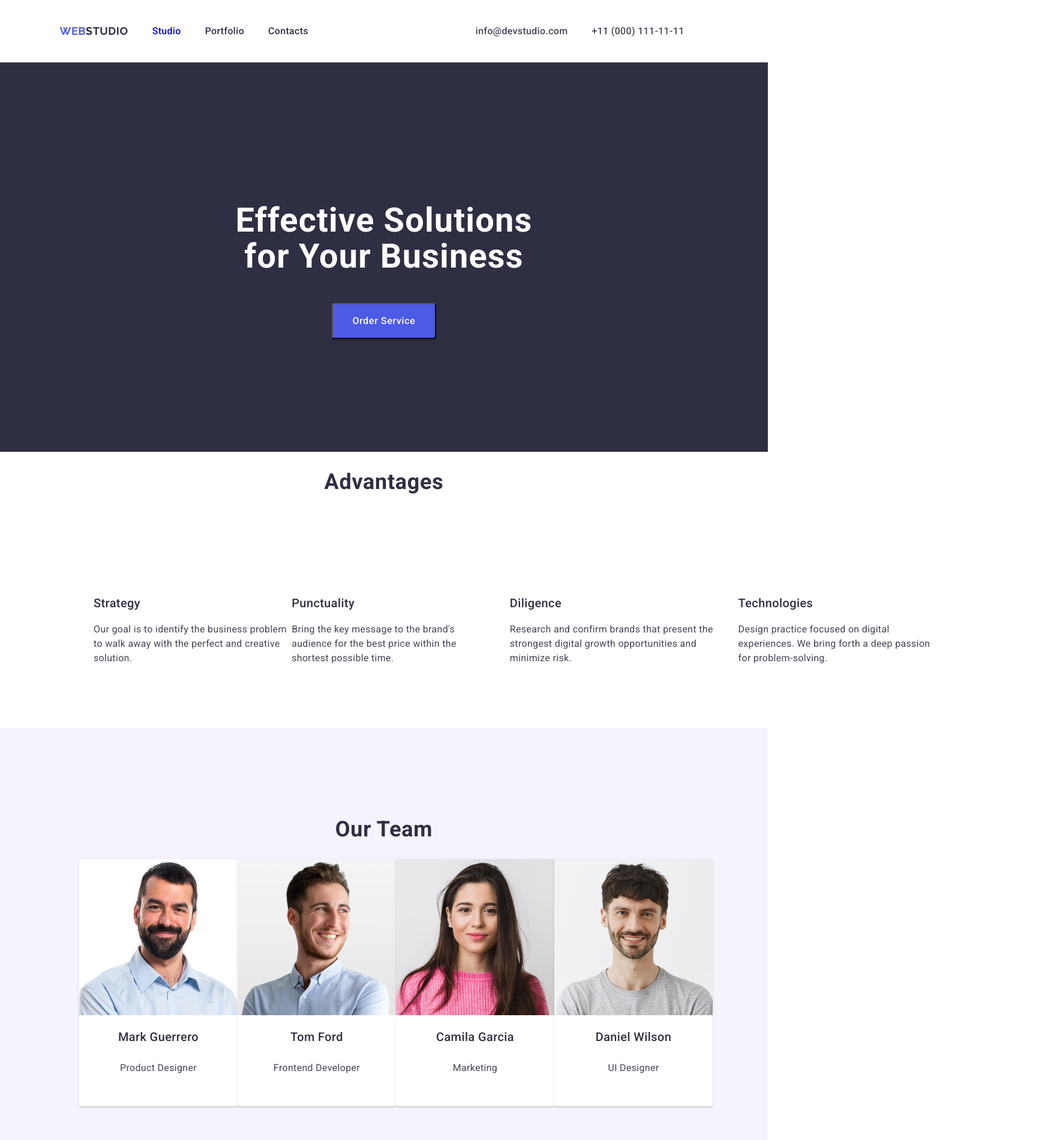
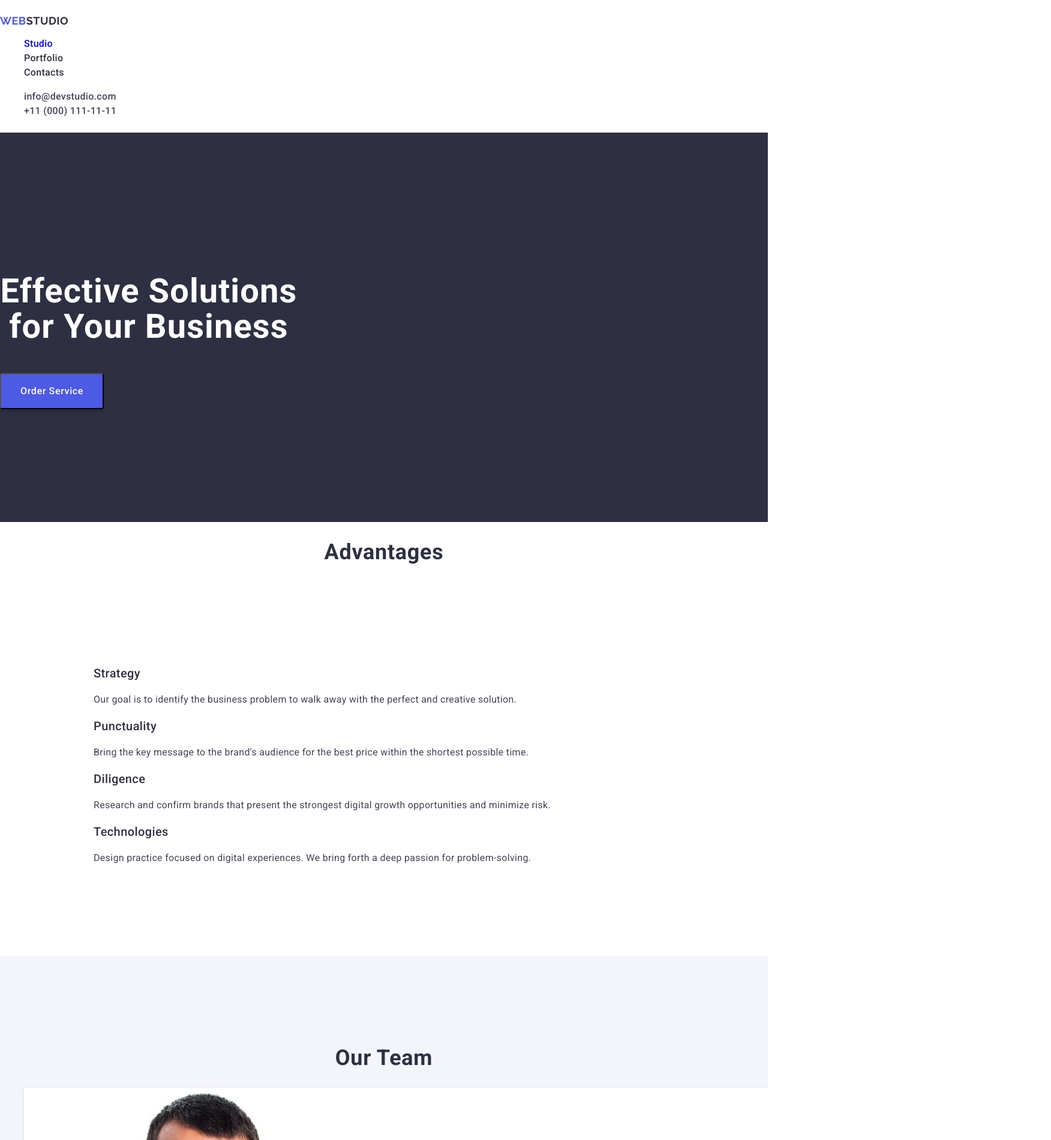
Before and after one commit to Kostiantyn1921/goit-markup-hw-02, a plain HTML site: page index.html in a window 1280 px wide. Shown: the top 1900 px of the page at 60% size, 1752 px wide, since content can reach past the window. Drawn offline with Linux system fonts and the light colour scheme.

Commit message:
correct main conditions

```diff
--- a/css/style.css
+++ b/css/style.css
@@ -7,8 +7,6 @@ body {
 }
 
 header {
-    display: flex;
-    align-items:center;
     justify-content: flex-start;
     margin-top: 24px;
     margin-bottom: 24px;
@@ -48,8 +46,6 @@ span {
     color: #2e2f42;
 }
 nav {
-    display: flex;
-    align-items: flex-start;
     justify-content: flex-start;
     flex-direction: row;
     color: #2e2f42;
@@ -129,16 +125,11 @@ a:visited {
 
 ul {
     list-style-type:  none;
-    display: flex;
-    align-items: flex-start;
     justify-content: flex-start;
-    flex-direction: row;
 }
 
 .main-section {
     background-color: #2e2f42;
-    display: flex;
-    align-items: center;
     justify-content: center;
     flex-direction: column;
     padding-top: 188px;
@@ -186,9 +177,6 @@ button {
 }
 
 .option {
-    width: 1440px;
-    height: 104px;
-    display: flex;
     justify-content: center;
     padding-top: 120px;
     padding-left: 156px;
@@ -213,8 +201,6 @@ button {
 }
 
 .team-row {
-    display: flex;
-    align-items: center;
     justify-content: center;
     flex-direction: row;
 }
@@ -226,14 +212,12 @@ button {
 .team-row-block {
     border-radius: 0 0 4px 4px;
     padding: 0px 0px 32px 0px;
-    width: 264px;
-    height: 380px;
     box-shadow: 0 2px 1px 0 rgba(46, 47, 66, 0.08), 0 1px 1px 0 rgba(46, 47, 66, 0.16), 0 1px 6px 0 rgba(46, 47, 66, 0.08);
     background-color: #FFFFFF;
 }
 
 .team-img {
-    width: 264px;
+
 }
 
 .team-title-main{
@@ -296,15 +280,12 @@ h3 {
 }
 
 .container {
-    display: flex;
     flex-wrap: wrap;
 }
 
 .container-item {
     flex-basis: 30%;
     background-color: #fff;
-
-    height: 420px;
     padding-left: 24px;
     padding-bottom: 24px;
     padding-top: 24px;
@@ -326,19 +307,14 @@ h3 {
 }
 
 .container-block {
-    display: flex;
-    align-items: flex-start;
     justify-content: center;
     flex-direction: column;
     border-bottom: 1px solid #e7e9fc;
     border-left: 1px solid #e7e9fc;
     border-right: 1px solid #e7e9fc;
-    width: 360px;
-    height: 120px;
 }
 
 .container-title {
-    width: 360px;
     justify-content: center;
     align-items: center;
     line-height: 1.5;
@@ -367,8 +343,6 @@ footer {
 }
 
 .footer-text {
-    width: 264px;
-    height: 72px;
     font-weight: 400;
     font-size: 16px;
     line-height: 1.5;
--- a/index.html
+++ b/index.html
@@ -111,7 +111,7 @@
                 <li class="container-item">
                     <img src="./images/Screen-Illustration.jpg" alt="Screen Illustration" width="360">
                     <h3 class="conteiner-title">Screen Illustrations</h3>
-                    <p class="container-text" width="360">Design</p>
+                    <p class="container-text">Design</p>
                 </li>
                 <li class="container-item">
                     <img src="./images/Online-Courses.jpg" alt="Online Courses" width="360">
```
